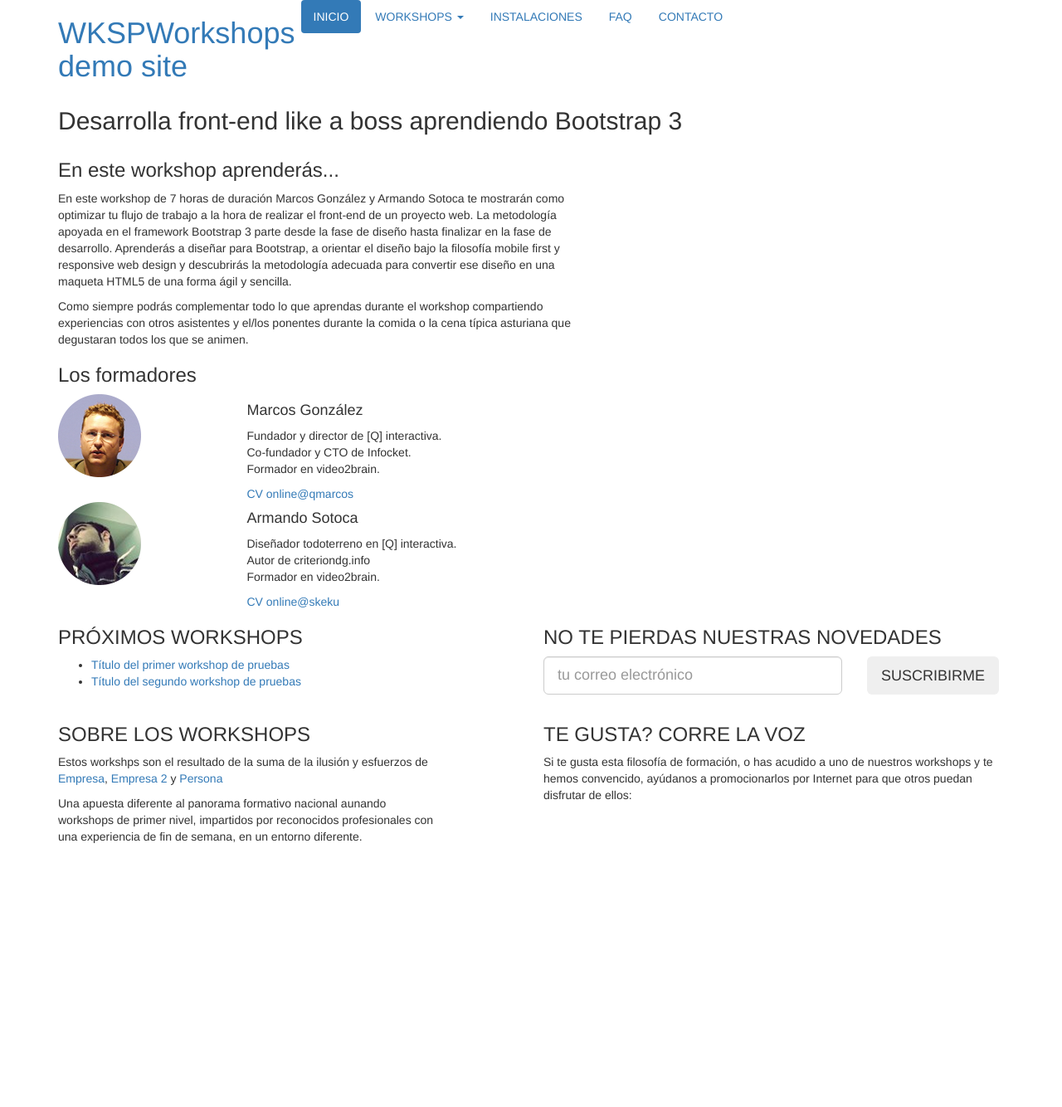
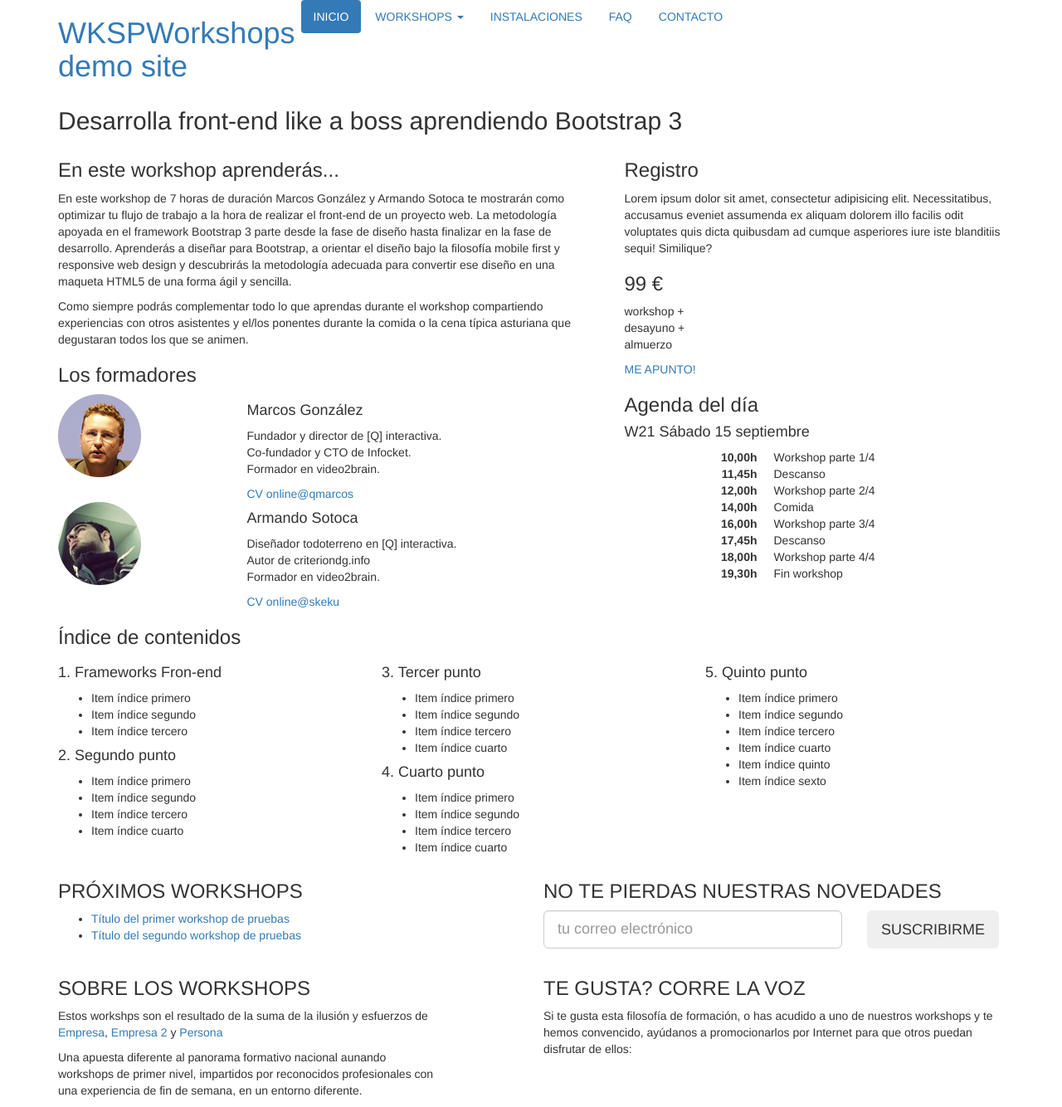
Before and after one commit to devsantoshm/bs-paginaweb, a PHP site: page /detail.php in a window 1280 px wide. Shown: the whole page at 83% size. Before the commit the page ends 1016 px from the top, so only its background shows below. Run offline with PHP 8.4, Linux system fonts and the light colour scheme; some libraries are stand-ins or nearby versions.

Commit message:
Estructura central de la maquetación detalle, Indice de contenidos

```diff
--- a/detail.php
+++ b/detail.php
@@ -59,10 +59,96 @@
 					</section>
 				</div>
 				<div class="col-xs-5">
-
+					<section id="registration">
+						<h3>Registro</h3>
+						<p>Lorem ipsum dolor sit amet, consectetur adipisicing elit. Necessitatibus, accusamus eveniet assumenda ex aliquam dolorem illo facilis odit voluptates quis dicta quibusdam ad cumque asperiores iure iste blanditiis sequi! Similique?</p>
+						<div id="registration-badge">
+							<h3 class="price">99 €</h3>
+							<p class="included">
+								workshop +<br>
+								desayuno +<br>
+								almuerzo
+							</p>
+							<div class="clearfix"></div>
+							<a href="#" class="do-register">ME APUNTO!</a>
+						</div>
+					</section>
+					<section id="agenda">
+						<h3>Agenda del día</h3>
+						<h4><span>W21</span> Sábado 15 septiembre</h4>
+						<dl class="dl-horizontal">
+							<dt>10,00h</dt>
+							<dd>Workshop parte 1/4</dd>
+							<dt>11,45h</dt>
+							<dd>Descanso</dd>
+							<dt>12,00h</dt>
+							<dd>Workshop parte 2/4</dd>
+							<dt>14,00h</dt>
+							<dd>Comida</dd>
+							<dt>16,00h</dt>
+							<dd>Workshop parte 3/4</dd>
+							<dt>17,45h</dt>
+							<dd>Descanso</dd>
+							<dt>18,00h</dt>
+							<dd>Workshop parte 4/4</dd>
+							<dt>19,30h</dt>
+							<dd>Fin workshop</dd>
+						</dl>
+					</section>
 				</div>
 			</div>
 		</div>
+		<section id="table-of-contents">
+			<div class="container">
+				<div class="row">
+					<div class="col-xs-12">
+						<h3>Índice de contenidos</h3>
+					</div>
+					<div class="col-xs-4">
+						<h4>1. Frameworks Fron-end</h4>
+						<ul>
+							<li>Item índice primero</li>
+							<li>Item índice segundo</li>
+							<li>Item índice tercero</li>
+						</ul>
+						<h4>2. Segundo punto</h4>
+						<ul>
+							<li>Item índice primero</li>
+							<li>Item índice segundo</li>
+							<li>Item índice tercero</li>
+							<li>Item índice cuarto</li>
+						</ul>
+					</div>
+					<div class="col-xs-4">
+						<h4>3. Tercer punto</h4>
+						<ul>
+							<li>Item índice primero</li>
+							<li>Item índice segundo</li>
+							<li>Item índice tercero</li>
+							<li>Item índice cuarto</li>
+						</ul>
+						<h4>4. Cuarto punto</h4>
+						<ul>
+							<li>Item índice primero</li>
+							<li>Item índice segundo</li>
+							<li>Item índice tercero</li>
+							<li>Item índice cuarto</li>
+						</ul>
+					</div>
+					<div class="col-xs-4">
+						<h4>5. Quinto punto</h4>
+						<ul>
+							<li>Item índice primero</li>
+							<li>Item índice segundo</li>
+							<li>Item índice tercero</li>
+							<li>Item índice cuarto</li>
+							<li>Item índice quinto</li>
+							<li>Item índice sexto</li>
+						</ul>
+					</div>
+				</div>
+			</div>
+		</section>
 	</article>
 
 	<?php include 'inc/footer.php'; ?>
```
